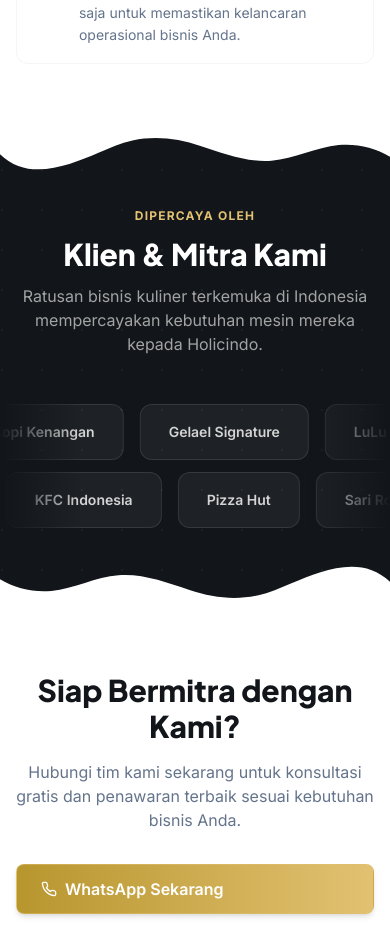
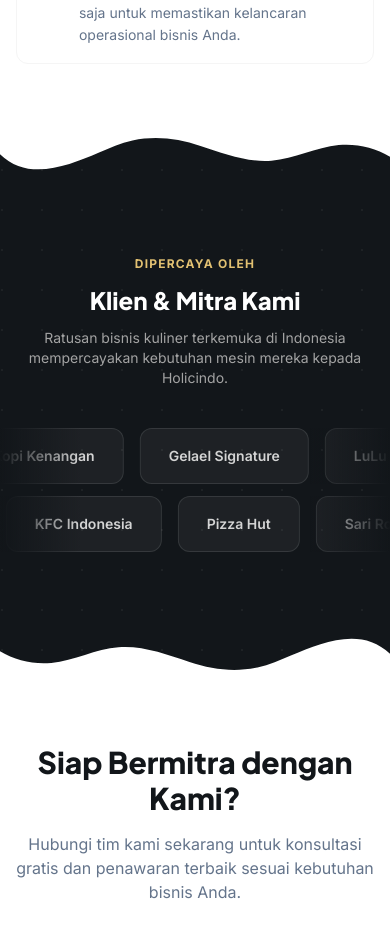
Before and after one commit to Holicindo/company-profile, a Next.js app in the folder frontend/: page /about in a window 390 px wide. Shown: the part 4380-5305 px from the top of the page. Built offline with nearby package versions, Linux system fonts and the light colour scheme.

Commit message:
fix: wave spacing and mobile layout for ClientsMarquee and WhyChooseUsSection

```diff
--- a/frontend/src/components/home/ClientsMarquee.tsx
+++ b/frontend/src/components/home/ClientsMarquee.tsx
@@ -26,24 +26,24 @@
   const row2 = [...ROW_2, ...ROW_2, ...ROW_2];
 
   return (
-    <section className="relative py-20 bg-slate-900 overflow-hidden">
+    <section className="relative pt-32 pb-32 md:pt-40 md:pb-40 bg-slate-900 overflow-hidden">
       {/* Dot pattern */}
       <div className="absolute inset-0 opacity-5" style={{ backgroundImage: 'radial-gradient(circle at 2px 2px, white 1px, transparent 0)', backgroundSize: '40px 40px' }} />
 
       {/* Wavy divider ATAS — dari white ke slate-900 */}
       <div className="absolute -top-[2px] left-0 right-0 w-full overflow-hidden leading-none z-20" style={{ transform: 'rotate(180deg)' }}>
-        <svg viewBox="0 0 1200 120" preserveAspectRatio="none" className="w-full h-[50px] md:h-[70px] fill-white block">
+        <svg viewBox="0 0 1200 120" preserveAspectRatio="none" className="w-full h-[50px] md:h-[80px] fill-white block">
           <path d="M0,0V46.29c47.79,22.2,103.59,32.17,158,28,70.36-5.37,136.33-33.31,206.8-37.5C438.64,32.43,512.34,53.67,583,72.05c69.27,18,138.3,24.88,209.4,13.08,36.15-6,69.85-17.84,104.45-29.34C989.49,25,1113-14.29,1200,52.47V120H0Z" />
         </svg>
       </div>
 
       {/* Heading */}
-      <div className="relative z-10 container-wide mb-12 text-center">
+      <div className="relative z-10 container-wide mb-10 md:mb-12 text-center px-4">
         <p className="text-brand-400 font-bold text-xs uppercase tracking-widest mb-3">Dipercaya Oleh</p>
-        <h2 className="text-3xl md:text-4xl font-extrabold text-white">
+        <h2 className="text-2xl md:text-4xl font-extrabold text-white">
           Klien &amp; Mitra Kami
         </h2>
-        <p className="text-neutral-400 mt-3 max-w-xl mx-auto text-base">
+        <p className="text-neutral-400 mt-3 max-w-xl mx-auto text-sm md:text-base">
           Ratusan bisnis kuliner terkemuka di Indonesia mempercayakan kebutuhan mesin mereka kepada Holicindo.
         </p>
       </div>
@@ -72,7 +72,7 @@
 
       {/* Wavy divider BAWAH — dari slate-900 ke white */}
       <div className="absolute -bottom-[2px] left-0 right-0 w-full overflow-hidden leading-none z-20">
-        <svg viewBox="0 0 1200 120" preserveAspectRatio="none" className="w-full h-[50px] md:h-[70px] fill-white block">
+        <svg viewBox="0 0 1200 120" preserveAspectRatio="none" className="w-full h-[50px] md:h-[80px] fill-white block">
           <path d="M0,0V46.29c47.79,22.2,103.59,32.17,158,28,70.36-5.37,136.33-33.31,206.8-37.5C438.64,32.43,512.34,53.67,583,72.05c69.27,18,138.3,24.88,209.4,13.08,36.15-6,69.85-17.84,104.45-29.34C989.49,25,1113-14.29,1200,52.47V120H0Z" />
         </svg>
       </div>
--- a/frontend/src/components/home/WhyChooseUsSection.tsx
+++ b/frontend/src/components/home/WhyChooseUsSection.tsx
@@ -11,27 +11,27 @@
 
 export function WhyChooseUsSection() {
   return (
-    <section className="py-28 bg-slate-900 relative overflow-hidden">
-      {/* Wavy Divider ATAS — putih mengisi dari atas, gelombang mengarah ke bawah */}
+    <section className="pt-32 pb-32 md:pt-40 md:pb-40 bg-slate-900 relative overflow-hidden">
+      {/* Wavy Divider ATAS */}
       <div className="absolute -top-[2px] left-0 right-0 w-full overflow-hidden leading-none z-20" style={{ transform: 'rotate(180deg)' }}>
-        <svg viewBox="0 0 1200 120" preserveAspectRatio="none" className="w-full h-[60px] md:h-[90px] fill-white block">
+        <svg viewBox="0 0 1200 120" preserveAspectRatio="none" className="w-full h-[50px] md:h-[80px] fill-white block">
           <path d="M0,0V46.29c47.79,22.2,103.59,32.17,158,28,70.36-5.37,136.33-33.31,206.8-37.5C438.64,32.43,512.34,53.67,583,72.05c69.27,18,138.3,24.88,209.4,13.08,36.15-6,69.85-17.84,104.45-29.34C989.49,25,1113-14.29,1200,52.47V120H0Z"></path>
         </svg>
       </div>
 
       <div className="absolute inset-0 opacity-5" style={{ backgroundImage: 'radial-gradient(circle at 2px 2px, white 1px, transparent 0)', backgroundSize: '40px 40px' }} />
       <div className="relative z-10 container-wide">
-        <div className="text-center mb-14">
-          <h2 className="text-4xl md:text-5xl font-extrabold tracking-tight text-brand-400 uppercase mb-4">
+        <div className="text-center mb-10 md:mb-14 px-4">
+          <h2 className="text-3xl md:text-5xl font-extrabold tracking-tight text-brand-400 uppercase mb-4">
             Mengapa Memilih Kami
           </h2>
-          <p className="text-neutral-400 text-lg whitespace-nowrap">
+          <p className="text-neutral-400 text-base md:text-lg max-w-xl mx-auto">
             Dedikasi lebih dari dua dekade sebagai pionir solusi dapur komersial Indonesia.
           </p>
         </div>
-        <div className="grid grid-cols-1 sm:grid-cols-2 lg:grid-cols-3 gap-6">
+        <div className="grid grid-cols-1 sm:grid-cols-2 lg:grid-cols-3 gap-4 md:gap-6">
           {features.map(({ icon: Icon, title, desc }) => (
-            <div key={title} className="bg-slate-800/50 backdrop-blur-sm border border-slate-700/50 rounded-2xl p-6 hover:bg-slate-800 transition-colors shadow-lg">
+            <div key={title} className="bg-slate-800/50 backdrop-blur-sm border border-slate-700/50 rounded-2xl p-5 md:p-6 hover:bg-slate-800 transition-colors shadow-lg">
               <div className="w-12 h-12 bg-brand-500/10 border border-brand-500/20 rounded-xl flex items-center justify-center mb-4">
                 <Icon size={22} className="text-brand-400" />
               </div>
@@ -42,9 +42,9 @@
         </div>
       </div>
 
-      {/* Wavy Divider BAWAH — dari slate-900 ke white (ProjectsSection) */}
+      {/* Wavy Divider BAWAH */}
       <div className="absolute -bottom-[2px] left-0 right-0 w-full overflow-hidden leading-none z-20">
-        <svg viewBox="0 0 1200 120" preserveAspectRatio="none" className="w-full h-[60px] md:h-[90px] fill-white block">
+        <svg viewBox="0 0 1200 120" preserveAspectRatio="none" className="w-full h-[50px] md:h-[80px] fill-white block">
           <path d="M0,0V46.29c47.79,22.2,103.59,32.17,158,28,70.36-5.37,136.33-33.31,206.8-37.5C438.64,32.43,512.34,53.67,583,72.05c69.27,18,138.3,24.88,209.4,13.08,36.15-6,69.85-17.84,104.45-29.34C989.49,25,1113-14.29,1200,52.47V120H0Z"></path>
         </svg>
       </div>
```
